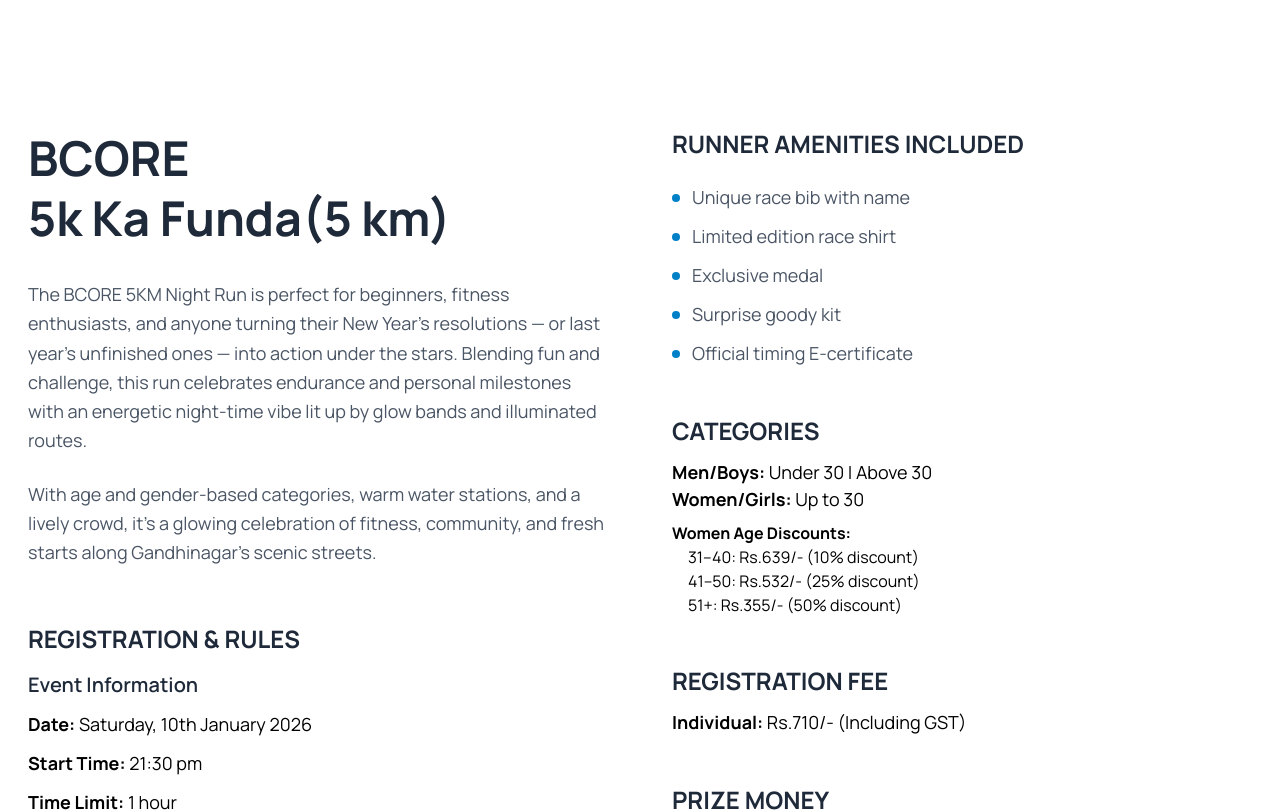
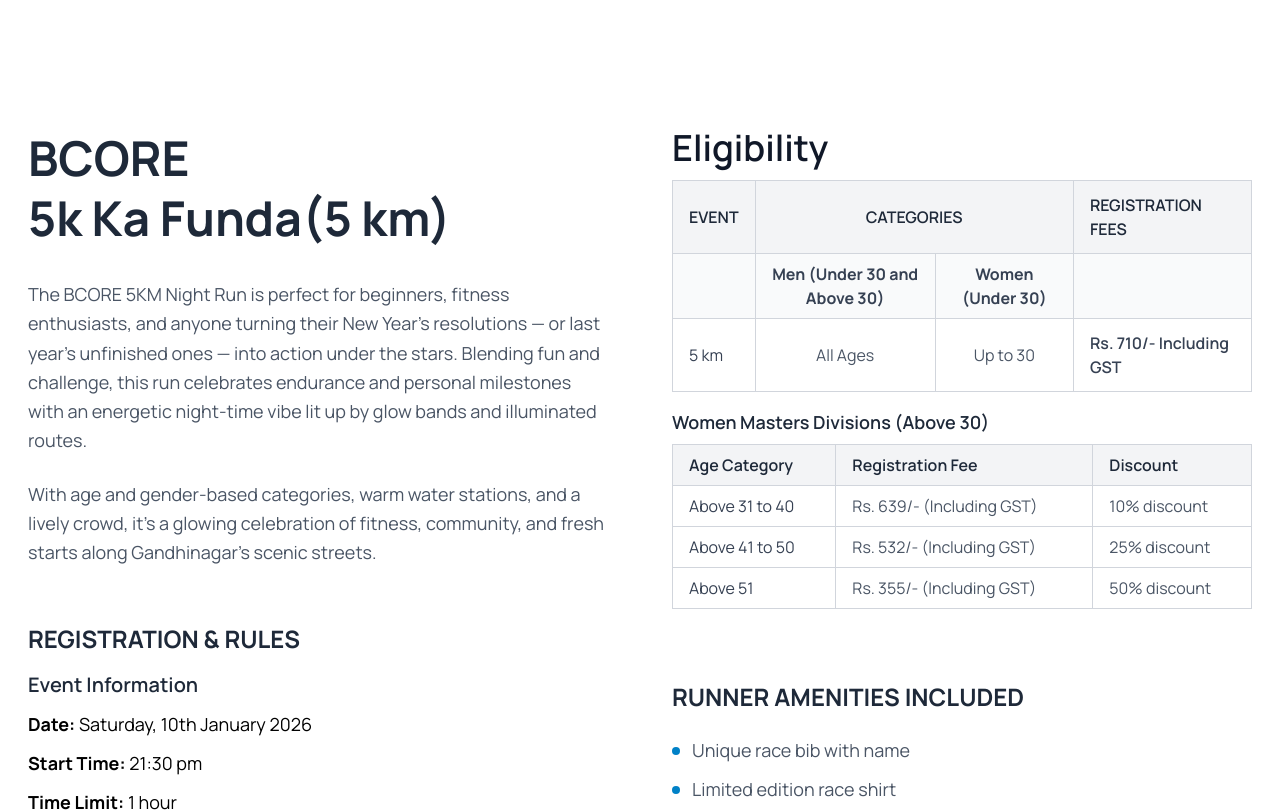
Before and after one commit to Rashtriya-Raksha-University/gandhinagar-marathon-2026, a Next.js app: page /race/five-km in a window 1280 px wide. Shown: the part 560-1372 px from the top of the page. Built offline with nearby package versions, Linux system fonts and the light colour scheme; no server answers.

Commit message:
feat(ui): fixed 5km page

```diff
--- a/src/app/components/five-km/five-km-detail/index.tsx
+++ b/src/app/components/five-km/five-km-detail/index.tsx
@@ -62,59 +62,6 @@
                   </div>
                 </div>
 
-                {/* Eligibility Table */}
-                <div className="mb-6">
-                  <h4 className="text-xl font-semibold text-gray-800 dark:text-white mb-3">
-                    Eligibility
-                  </h4>
-                  <div className="overflow-x-auto">
-                    <table className="w-full border-collapse border border-gray-300 dark:border-gray-600">
-                      <thead>
-                        <tr className="bg-gray-100 dark:bg-gray-800">
-                          <th className="border border-gray-300 dark:border-gray-600 px-4 py-3 text-left font-semibold text-gray-800 dark:text-white">
-                            EVENT
-                          </th>
-                          <th
-                            className="border border-gray-300 dark:border-gray-600 px-4 py-3 text-center font-semibold text-gray-800 dark:text-white"
-                            colSpan={2}
-                          >
-                            CATEGORIES
-                          </th>
-                          <th className="border border-gray-300 dark:border-gray-600 px-4 py-3 text-left font-semibold text-gray-800 dark:text-white">
-                            REGISTRATION FEES
-                          </th>
-                        </tr>
-                        <tr className="bg-gray-50 dark:bg-gray-700">
-                          <th className="border border-gray-300 dark:border-gray-600 px-4 py-2"></th>
-                          <th className="border border-gray-300 dark:border-gray-600 px-4 py-2 text-center text-gray-700 dark:text-white/90">
-                            Men/Boy
-                          </th>
-                          <th className="border border-gray-300 dark:border-gray-600 px-4 py-2 text-center text-gray-700 dark:text-white/90">
-                            Women/Girl
-                          </th>
-                          <th className="border border-gray-300 dark:border-gray-600 px-4 py-2"></th>
-                        </tr>
-                      </thead>
-                      <tbody>
-                        <tr>
-                          <td className="border border-gray-300 dark:border-gray-600 px-4 py-3 text-gray-700 dark:text-white/90">
-                            5 km
-                          </td>
-                          <td className="border border-gray-300 dark:border-gray-600 px-4 py-3 text-center text-gray-600 dark:text-white/80">
-                            All Ages
-                          </td>
-                          <td className="border border-gray-300 dark:border-gray-600 px-4 py-3 text-center text-gray-600 dark:text-white/80">
-                            All Ages
-                          </td>
-                          <td className="border border-gray-300 dark:border-gray-600 px-4 py-3 text-gray-700 dark:text-white/90 font-semibold">
-                            Rs. 710/- Including GST
-                          </td>
-                        </tr>
-                      </tbody>
-                    </table>
-                  </div>
-                </div>
-
                 {/* Important Rules */}
                 <div>
                   <h4 className="text-xl font-semibold text-gray-800 dark:text-white mb-3">
@@ -157,6 +104,115 @@
 
           {/* Right Side - Runner Amenities, Fee, and Prizes */}
           <div className="flex flex-col gap-12">
+            {/* Eligibility Table */}
+            <div className="mb-6">
+              <h4 className="text-4xl font-semibold text-gray-900 dark:text-white mb-3">
+                Eligibility
+              </h4>
+              <div className="overflow-x-auto">
+                <table className="w-full border-collapse border border-gray-300 dark:border-gray-600">
+                  <thead>
+                    <tr className="bg-gray-100 dark:bg-gray-800">
+                      <th className="border border-gray-300 dark:border-gray-600 px-4 py-3 text-left font-semibold text-gray-800 dark:text-white">
+                        EVENT
+                      </th>
+                      <th
+                        className="border border-gray-300 dark:border-gray-600 px-4 py-3 text-center font-semibold text-gray-800 dark:text-white"
+                        colSpan={2}
+                      >
+                        CATEGORIES
+                      </th>
+                      <th className="border border-gray-300 dark:border-gray-600 px-4 py-3 text-left font-semibold text-gray-800 dark:text-white">
+                        REGISTRATION FEES
+                      </th>
+                    </tr>
+                    <tr className="bg-gray-50 dark:bg-gray-700">
+                      <th className="border border-gray-300 dark:border-gray-600 px-4 py-2"></th>
+                      <th className="border border-gray-300 dark:border-gray-600 px-4 py-2 text-center text-gray-700 dark:text-white/90">
+                        Men (Under 30 and Above 30)
+                      </th>
+                      <th className="border border-gray-300 dark:border-gray-600 px-4 py-2 text-center text-gray-700 dark:text-white/90">
+                        Women (Under 30)
+                      </th>
+                      <th className="border border-gray-300 dark:border-gray-600 px-4 py-2"></th>
+                    </tr>
+                  </thead>
+                  <tbody>
+                    <tr>
+                      <td className="border border-gray-300 dark:border-gray-600 px-4 py-3 text-gray-700 dark:text-white/90">
+                        5 km
+                      </td>
+                      <td className="border border-gray-300 dark:border-gray-600 px-4 py-3 text-center text-gray-600 dark:text-white/80">
+                        All Ages
+                      </td>
+                      <td className="border border-gray-300 dark:border-gray-600 px-4 py-3 text-center text-gray-600 dark:text-white/80">
+                        Up to 30
+                      </td>
+                      <td className="border border-gray-300 dark:border-gray-600 px-4 py-3 text-gray-700 dark:text-white/90 font-semibold">
+                        Rs. 710/- Including GST
+                      </td>
+                    </tr>
+                  </tbody>
+                </table>
+              </div>
+
+              {/* Women's Discount Table */}
+              <div className="mt-4 overflow-x-auto">
+                <h5 className="text-lg font-semibold text-gray-800 dark:text-white mb-2">
+                  Women Masters Divisions (Above 30)
+                </h5>
+                <table className="w-full border-collapse border border-gray-300 dark:border-gray-600">
+                  <thead>
+                    <tr className="bg-gray-100 dark:bg-gray-800">
+                      <th className="border border-gray-300 dark:border-gray-600 px-4 py-2 text-left font-semibold text-gray-800 dark:text-white">
+                        Age Category
+                      </th>
+                      <th className="border border-gray-300 dark:border-gray-600 px-4 py-2 text-left font-semibold text-gray-800 dark:text-white">
+                        Registration Fee
+                      </th>
+                      <th className="border border-gray-300 dark:border-gray-600 px-4 py-2 text-left font-semibold text-gray-800 dark:text-white">
+                        Discount
+                      </th>
+                    </tr>
+                  </thead>
+                  <tbody>
+                    <tr>
+                      <td className="border border-gray-300 dark:border-gray-600 px-4 py-2 text-gray-700 dark:text-white/90">
+                        Above 31 to 40
+                      </td>
+                      <td className="border border-gray-300 dark:border-gray-600 px-4 py-2 text-gray-600 dark:text-white/80">
+                        Rs. 639/- (Including GST)
+                      </td>
+                      <td className="border border-gray-300 dark:border-gray-600 px-4 py-2 text-gray-600 dark:text-white/80">
+                        10% discount
+                      </td>
+                    </tr>
+                    <tr>
+                      <td className="border border-gray-300 dark:border-gray-600 px-4 py-2 text-gray-700 dark:text-white/90">
+                        Above 41 to 50
+                      </td>
+                      <td className="border border-gray-300 dark:border-gray-600 px-4 py-2 text-gray-600 dark:text-white/80">
+                        Rs. 532/- (Including GST)
+                      </td>
+                      <td className="border border-gray-300 dark:border-gray-600 px-4 py-2 text-gray-600 dark:text-white/80">
+                        25% discount
+                      </td>
+                    </tr>
+                    <tr>
+                      <td className="border border-gray-300 dark:border-gray-600 px-4 py-2 text-gray-700 dark:text-white/90">
+                        Above 51
+                      </td>
+                      <td className="border border-gray-300 dark:border-gray-600 px-4 py-2 text-gray-600 dark:text-white/80">
+                        Rs. 355/- (Including GST)
+                      </td>
+                      <td className="border border-gray-300 dark:border-gray-600 px-4 py-2 text-gray-600 dark:text-white/80">
+                        50% discount
+                      </td>
+                    </tr>
+                  </tbody>
+                </table>
+              </div>
+            </div>
             {/* Runner Amenities */}
             <div>
               <h3 className="text-2xl font-bold text-gray-800 dark:text-white mb-6">
@@ -177,44 +233,6 @@
                 ))}
               </div>
             </div>
-
-            {/* Categories */}
-            <div>
-              <h3 className="text-2xl font-bold text-gray-800 dark:text-white mb-3">
-                CATEGORIES
-              </h3>
-              <div className="text-gray-600 dark:text-white/80 text-lg">
-                <p>
-                  <strong>Men/Boys:</strong> Under 30 | Above 30
-                </p>
-                <p>
-                  <strong>Women/Girls:</strong> Up to 30
-                </p>
-                <p className="mt-2 text-base">
-                  <strong>Women Age Discounts:</strong>
-                </p>
-                <p className="ml-4 text-base">
-                  31–40: Rs.639/- (10% discount)
-                  <br />
-                  41–50: Rs.532/- (25% discount)
-                  <br />
-                  51+: Rs.355/- (50% discount)
-                </p>
-              </div>
-            </div>
-
-            {/* Registration Fee */}
-            <div>
-              <h3 className="text-2xl font-bold text-gray-800 dark:text-white mb-3">
-                REGISTRATION FEE
-              </h3>
-              <div className="text-gray-600 dark:text-white/80 text-lg">
-                <p>
-                  <strong>Individual:</strong> Rs.710/- (Including GST)
-                </p>
-              </div>
-            </div>
-
             {/* Prize Money */}
             <div>
               <h3 className="text-2xl font-bold text-gray-800 dark:text-white mb-3">
--- a/src/app/components/policies/accessibility/index.tsx
+++ b/src/app/components/policies/accessibility/index.tsx
@@ -16,7 +16,7 @@
   ];
 
   return (
-    <section className="py-16 md:py-24 lg:py-32 dark:bg-secondary">
+    <section className="py-16 md:py-24 lg:py-32 bg-blue-100 dark:bg-secondary">
       <div className="container">
         <div className="max-w-5xl mx-auto">
           {/* Header */}
--- a/src/app/components/policies/eligibility/index.tsx
+++ b/src/app/components/policies/eligibility/index.tsx
@@ -26,7 +26,7 @@
   ];
 
   return (
-    <section className="py-16 md:py-24 lg:py-32 dark:bg-secondary">
+    <section className="py-16 md:py-24 lg:py-32 bg-blue-200 dark:bg-secondary">
       <div className="container">
         <div className="max-w-5xl mx-auto">
           {/* Header */}
--- a/src/app/components/policies/health-safety/index.tsx
+++ b/src/app/components/policies/health-safety/index.tsx
@@ -25,7 +25,7 @@
   ];
 
   return (
-    <section className="py-16 md:py-24 lg:py-32 dark:bg-secondary">
+    <section className="py-16 md:py-24 lg:py-32 bg-blue-200 dark:bg-secondary">
       <div className="container">
         <div className="max-w-5xl mx-auto">
           {/* Header */}
--- a/src/app/components/policies/privacy/index.tsx
+++ b/src/app/components/policies/privacy/index.tsx
@@ -30,7 +30,7 @@
   ];
 
   return (
-    <section className="py-16 md:py-24 lg:py-32 dark:bg-secondary">
+    <section className="py-16 md:py-24 lg:py-32 bg-blue-200 dark:bg-secondary">
       <div className="container">
         <div className="max-w-5xl mx-auto">
           {/* Header */}
--- a/src/app/components/policies/refund-policy/index.tsx
+++ b/src/app/components/policies/refund-policy/index.tsx
@@ -14,7 +14,7 @@
   ];
 
   return (
-    <section className="py-16 md:py-24 lg:py-32 dark:bg-secondary">
+    <section className="py-16 md:py-24 bg-blue-200 lg:py-32 dark:bg-secondary">
       <div className="container">
         <div className="max-w-5xl mx-auto">
           {/* Header */}
--- a/src/app/components/policies/rules/index.tsx
+++ b/src/app/components/policies/rules/index.tsx
@@ -40,7 +40,7 @@
   ];
 
   return (
-    <section className="py-16 md:py-24 lg:py-32 dark:bg-secondary">
+    <section className="py-16 md:py-24 lg:py-32 bg-blue-200 dark:bg-secondary">
       <div className="container">
         <div className="max-w-5xl mx-auto">
           {/* Header */}
```
